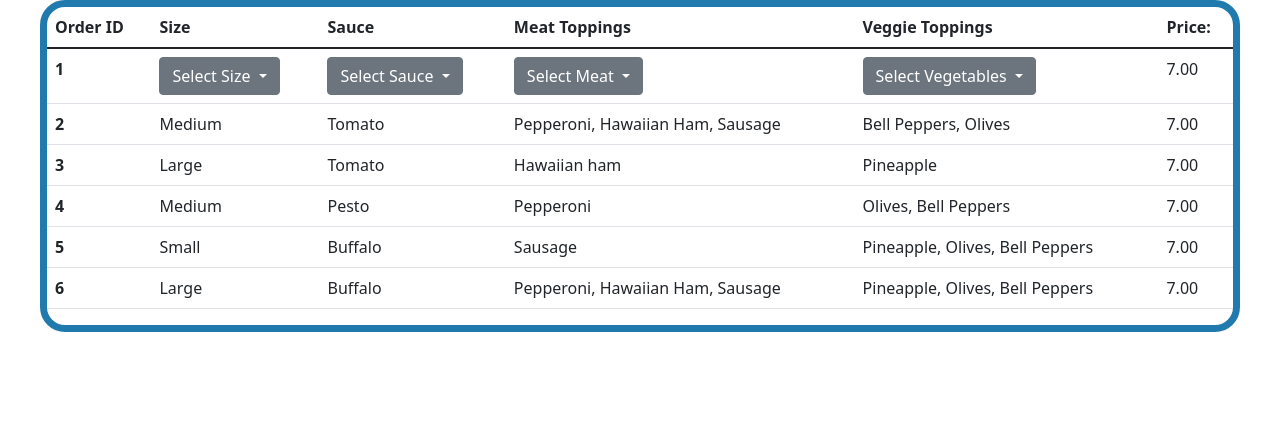
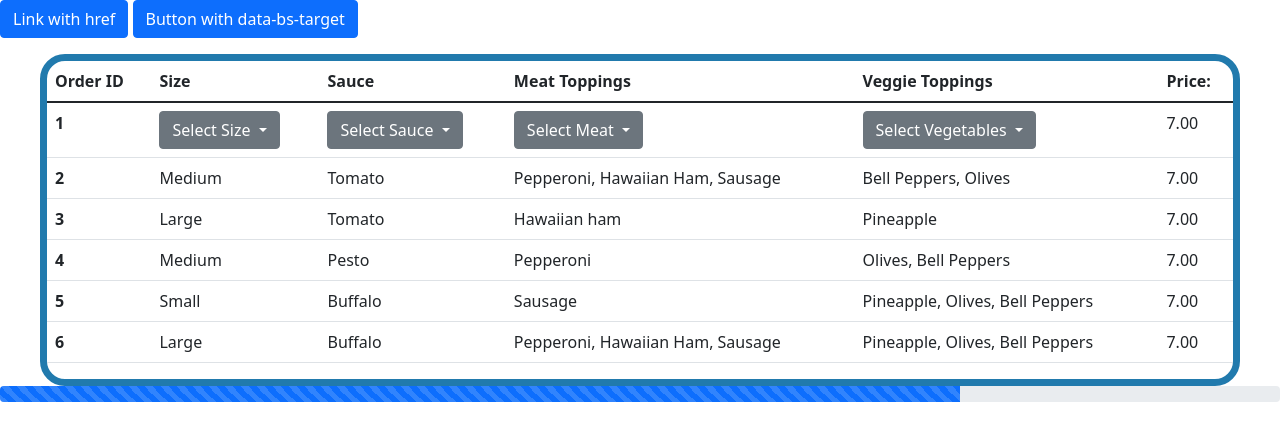
Before and after one commit to aspauldingcode/Pizza-CRUD-app, a website: page index.html in a window 1280 px wide. Drawn offline with nearby package versions, Linux system fonts and the light colour scheme.

```diff
--- a/index.html
+++ b/index.html
@@ -20,6 +20,16 @@
   <title>PizzaApp</title>
 </head>
 <body>
+
+
+  <p>
+    <a class="btn btn-primary" data-bs-toggle="collapse" href="#collapseExample" role="button" aria-expanded="false" aria-controls="collapseExample">
+      Link with href
+    </a>
+    <button class="btn btn-primary" type="button" data-bs-toggle="collapse" data-bs-target="#collapseExample" aria-expanded="false" aria-controls="collapseExample">
+      Button with data-bs-target
+    </button>
+  </p>
 
 
   <div class="styled">
@@ -125,6 +135,9 @@
       </tbody>
     </table>
   </div>
+  <div class="progress">
+    <div class="progress-bar progress-bar-striped progress-bar-animated" role="progressbar" aria-valuenow="75" aria-valuemin="0" aria-valuemax="100" style="width: 75%"></div>
+  </div>
   <script src="/app/script.js"></script>
 </body>
 </html>
```
